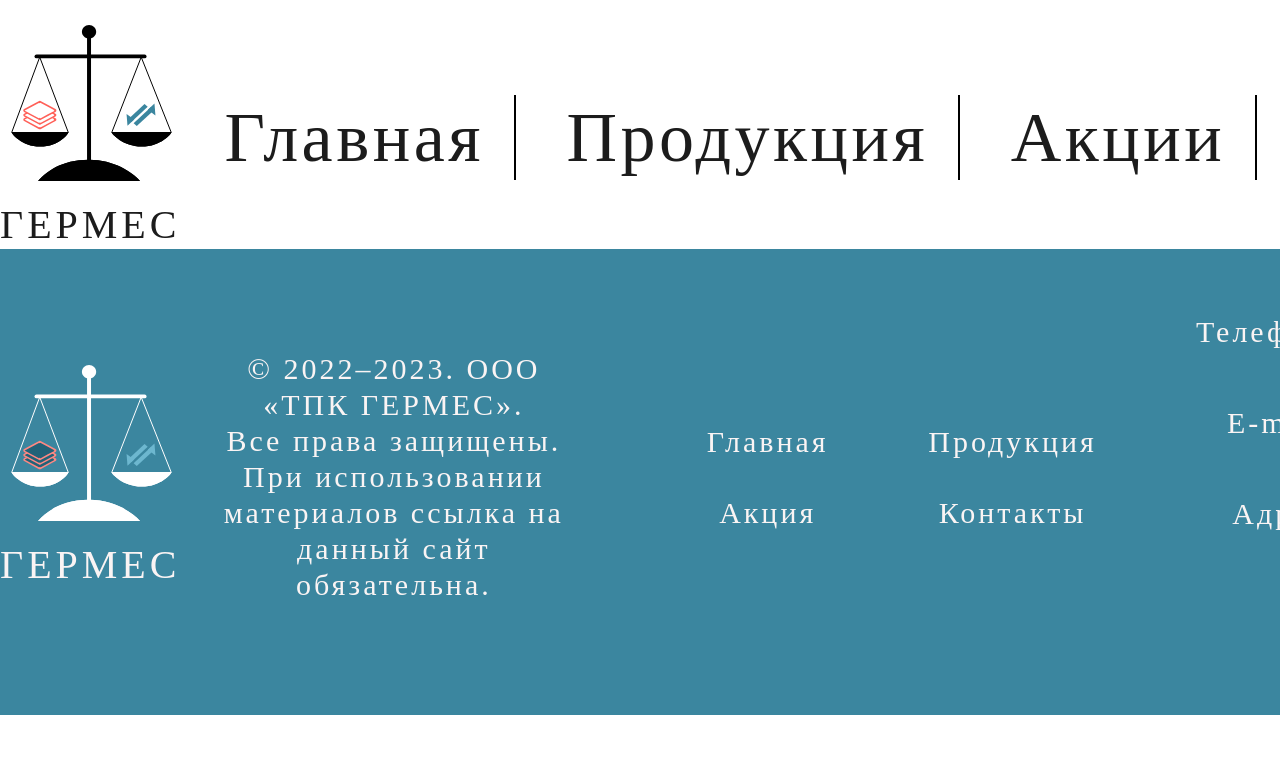
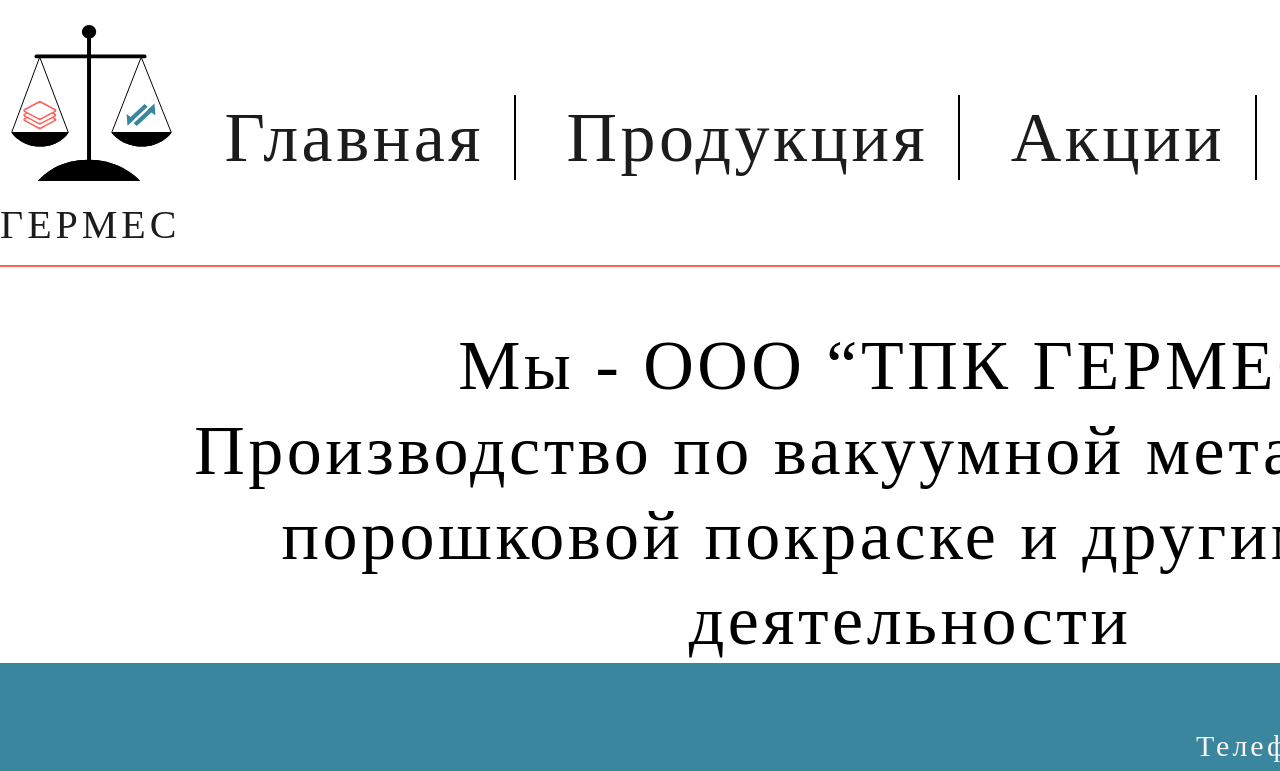
Before and after one commit to Ul-Tim-ate/Germes, a Next.js app: page / in a window 1280 px wide. Shown: the top 771 px of the page. Built offline with nearby package versions, Linux system fonts and the light colour scheme.

Commit message:
wellcome block

```diff
--- /dev/null
+++ b/components/wellcome.tsx
@@ -0,0 +1,19 @@
+import React from "react";
+import styles from "../styles/wellcome.module.sass";
+
+const Wellcome = () => {
+  return (
+    <div className={styles.wellcome}>
+      <div className="container">
+        <div className={styles.wellcomeText}>
+          Мы - <h1 className={styles.wellcomeHeader}>ООО “ТПК ГЕРМЕС” </h1>
+          <br />
+          Производство по вакуумной металлизации, порошковой покраске и другим
+          видам деятельности
+        </div>
+      </div>
+    </div>
+  );
+};
+
+export default Wellcome;
--- a/pages/index.tsx
+++ b/pages/index.tsx
@@ -1,10 +1,11 @@
-import Heading from "../components/heading";
+import Wellcome from "../components/wellcome";
+import styles from "../styles/main.module.sass";
 
 const Main = () => {
   return (
-    <div className="">
-
-    </div>
+    <section className={styles.main}>
+      <Wellcome />
+    </section>
   );
 };
 
--- a/styles/header.module.sass
+++ b/styles/header.module.sass
@@ -3,6 +3,7 @@
 .header
   color: $blackText
   padding-top: 25px
+  padding-bottom: 16px
   &Container
     display: flex
     align-items: center
--- /dev/null
+++ b/styles/wellcome.module.sass
@@ -0,0 +1,12 @@
+.wellcome
+  padding-top: 56px
+  border-top: 2px solid #FF6058
+  &Text
+    font-size: 70px
+    line-height: 85px
+    letter-spacing: 0.05em
+    text-align: center
+    width: 1450px
+    margin: 0 auto
+  &Header
+    display: inline
```
Also changed, not shown: components/about-us.tsx (added, +8 -0 lines), styles/about-us.module.sass (added).
